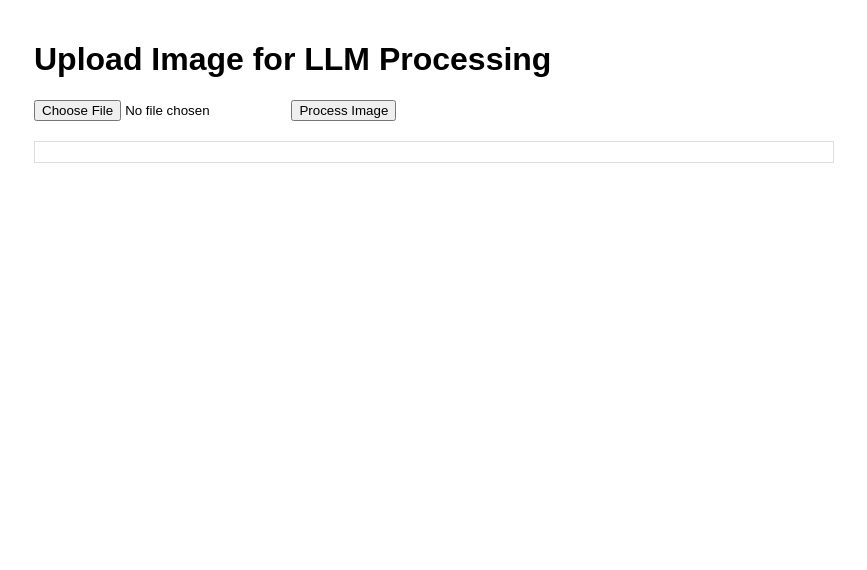
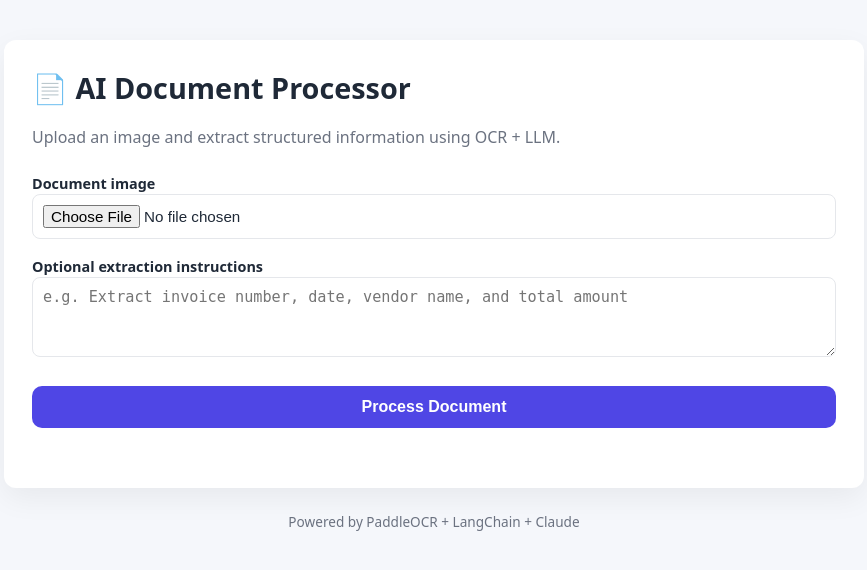
Before and after one commit to mainanorbert/ai-document_processing_pipeline, a Django app: template web_ai_document_processing/document_processor/templates/document_processor/index.html in a window 1280 px wide. Shown: the top 570 px of the page, without its empty margins (206-1073 px from the left). Run offline with Django 5.2, Linux system fonts and the light colour scheme; the template is opened without the code that fills it, so the values that code supplies are empty.

Commit message:
improved on the UI and adjust how the user prompt is adjusted from the UI frontend

```diff
--- a/web_ai_document_processing/document_processor/templates/document_processor/index.html
+++ b/web_ai_document_processing/document_processor/templates/document_processor/index.html
@@ -2,63 +2,243 @@
 <html lang="en">
 <head>
     <meta charset="UTF-8">
+    <title>AI Document Processor</title>
     <meta name="viewport" content="width=device-width, initial-scale=1.0">
-    <title>Document Processor</title>
+
     <style>
-        body { font-family: Arial, sans-serif; max-width: 800px; margin: 0 auto; padding: 20px; }
-        #result { margin-top: 20px; padding: 10px; border: 1px solid #ddd; white-space: pre-wrap; }
-        #loading { display: none; color: green; }
-        #error { display: none; color: red; }
+        :root {
+            --bg: #f5f7fb;
+            --card: #ffffff;
+            --primary: #4f46e5;
+            --primary-hover: #4338ca;
+            --text: #1f2937;
+            --muted: #6b7280;
+            --border: #e5e7eb;
+            --error: #dc2626;
+            --success: #16a34a;
+        }
+
+        * {
+            box-sizing: border-box;
+        }
+
+        body {
+            margin: 0;
+            font-family: system-ui, -apple-system, BlinkMacSystemFont, sans-serif;
+            background: var(--bg);
+            color: var(--text);
+        }
+
+        .container {
+            max-width: 900px;
+            margin: 40px auto;
+            padding: 0 20px;
+        }
+
+        .card {
+            background: var(--card);
+            border-radius: 12px;
+            padding: 28px;
+            box-shadow: 0 10px 30px rgba(0, 0, 0, 0.06);
+        }
+
+        h1 {
+            margin-top: 0;
+            font-size: 1.8rem;
+        }
+
+        p.subtitle {
+            margin-top: 4px;
+            color: var(--muted);
+        }
+
+        form {
+            margin-top: 24px;
+            display: grid;
+            gap: 16px;
+        }
+
+        label {
+            font-weight: 600;
+            font-size: 0.9rem;
+        }
+
+        input[type="file"],
+        textarea {
+            width: 100%;
+            padding: 10px;
+            border: 1px solid var(--border);
+            border-radius: 8px;
+            font-size: 0.95rem;
+        }
+
+        textarea {
+            resize: vertical;
+            min-height: 80px;
+        }
+
+        button {
+            margin-top: 8px;
+            background: var(--primary);
+            color: white;
+            border: none;
+            border-radius: 10px;
+            padding: 12px 16px;
+            font-size: 1rem;
+            font-weight: 600;
+            cursor: pointer;
+            transition: background 0.2s ease;
+        }
+
+        button:hover:not(:disabled) {
+            background: var(--primary-hover);
+        }
+
+        button:disabled {
+            opacity: 0.6;
+            cursor: not-allowed;
+        }
+
+        .status {
+            margin-top: 16px;
+            font-size: 0.95rem;
+        }
+
+        .loading {
+            color: var(--success);
+        }
+
+        .error {
+            color: var(--error);
+        }
+
+        .results {
+            margin-top: 32px;
+            display: grid;
+            gap: 20px;
+        }
+
+        .result-block {
+            border: 1px solid var(--border);
+            border-radius: 10px;
+            padding: 16px;
+            background: #fafafa;
+        }
+
+        .result-block h3 {
+            margin-top: 0;
+            font-size: 1rem;
+        }
+
+        pre {
+            margin: 0;
+            font-size: 0.9rem;
+            line-height: 1.5;
+            white-space: pre-wrap;
+            word-break: break-word;
+        }
+
+        footer {
+            margin-top: 24px;
+            text-align: center;
+            font-size: 0.85rem;
+            color: var(--muted);
+        }
     </style>
 </head>
 <body>
-    <h1>Upload Image for LLM Processing</h1>
+<div class="container">
+    <div class="card">
+        <h1>📄 AI Document Processor</h1>
+        <p class="subtitle">
+            Upload an image and extract structured information using OCR + LLM.
+        </p>
+
         <form id="uploadForm" enctype="multipart/form-data">
             {% csrf_token %}
-        <input type="file" name="document" accept="image/*" required>
-        <button type="submit">Process Image</button>
+
+            <div>
+                <label for="document">Document image</label>
+                <input id="document" type="file" name="document" accept="image/*" required>
+            </div>
+
+            <div>
+                <label for="prompt">Optional extraction instructions</label>
+                <textarea
+                    id="prompt"
+                    name="prompt"
+                    placeholder="e.g. Extract invoice number, date, vendor name, and total amount"
+                ></textarea>
+            </div>
+
+            <button id="submitBtn" type="submit">
+                Process Document
+            </button>
         </form>
-    <div id="loading">Processing...</div>
-    <div id="error"></div>
-    <div id="result"></div>
+
+        <div id="status" class="status"></div>
+
+        <div id="results" class="results"></div>
+    </div>
+
+    <footer>
+        Powered by PaddleOCR + LangChain + Claude
+    </footer>
+</div>
 
 <script>
-        document.getElementById('uploadForm').addEventListener('submit', function(e) {
-            e.preventDefault();
-            const formData = new FormData(this);
-            const loading = document.getElementById('loading');
-            const error = document.getElementById('error');
-            const result = document.getElementById('result');
+    const form = document.getElementById("uploadForm");
+    const statusEl = document.getElementById("status");
+    const resultsEl = document.getElementById("results");
+    const submitBtn = document.getElementById("submitBtn");
 
-            loading.style.display = 'block';
-            error.style.display = 'none';
-            result.innerHTML = '';
+    form.addEventListener("submit", async (event) => {
+        event.preventDefault();
 
-            fetch("{% url 'process_document' %}", {
-                method: 'POST',
+        const formData = new FormData(form);
+
+        statusEl.textContent = "Processing document…";
+        statusEl.className = "status loading";
+        resultsEl.innerHTML = "";
+        submitBtn.disabled = true;
+
+        try {
+            const response = await fetch(
+                "{% url 'document_processor:process_document' %}",
+                {
+                    method: "POST",
                     body: formData,
-                headers: { 'X-CSRFToken': '{{ csrf_token }}' }
-            })
-            .then(response => response.json())
-            .then(data => {
-                loading.style.display = 'none';
-                if (data.error) {
-                    error.style.display = 'block';
-                    error.innerText = data.error;
-                } else {
-                    // Display OCR and LLM outputs nicely
-                    let output = '<h2>Results:</h2>';
-                    output += '<strong>OCR Output:</strong><pre>' + data.ocr_output + '</pre>';
-                    output += '<strong>LLM Output:</strong><pre>' + data.llm_output + '</pre>';
-                    output += '<strong>Image Path:</strong> ' + data.image_path;
-                    result.innerHTML = output;
+                    headers: {
+                        "X-CSRFToken": "{{ csrf_token }}"
                     }
-            })
-            .catch(err => {
-                loading.style.display = 'none';
-                error.style.display = 'block';
-                error.innerText = 'Error: ' + err.message;
-            });
+                }
+            );
+
+            const data = await response.json();
+
+            if (!response.ok || data.error) {
+                throw new Error(data.error || "Request failed");
+            }
+
+            statusEl.textContent = "Processing complete ✔";
+            statusEl.className = "status loading";
+
+            resultsEl.innerHTML = `
+                <div class="result-block">
+                    <h3>🧾 OCR Output</h3>
+                    <pre>${data.ocr_output}</pre>
+                </div>
+                <div class="result-block">
+                    <h3>🤖 LLM Output</h3>
+                    <pre>${data.llm_output}</pre>
+                </div>
+            `;
+        } catch (err) {
+            statusEl.textContent = err.message;
+            statusEl.className = "status error";
+        } finally {
+            submitBtn.disabled = false;
+        }
     });
 </script>
 </body>
--- a/web_ai_document_processing/document_processor/urls.py
+++ b/web_ai_document_processing/document_processor/urls.py
@@ -1,6 +1,7 @@
 from django.urls import path
 from . import views
 
+app_name = "document_processor"  # 👈 THIS IS REQUIRED
 
 urlpatterns = [
     path('upload/', views.index, name='index'),              # Form page at /api/upload/ (assuming include prefix)
```
Also changed, not shown: web_ai_document_processing/document_processor/services/llm.py (+107 -19 lines), web_ai_document_processing/document_processor/views.py (+32 -8 lines), web_ai_document_processing/document_processor/services/ocr.py (line endings or trailing spaces), 1 other file. Lines whose indentation alone changed are shown as unchanged.
